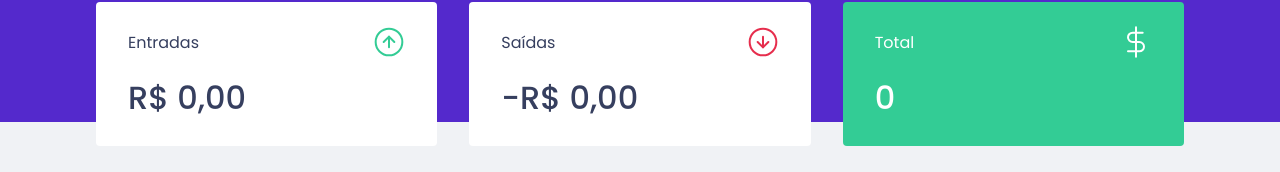
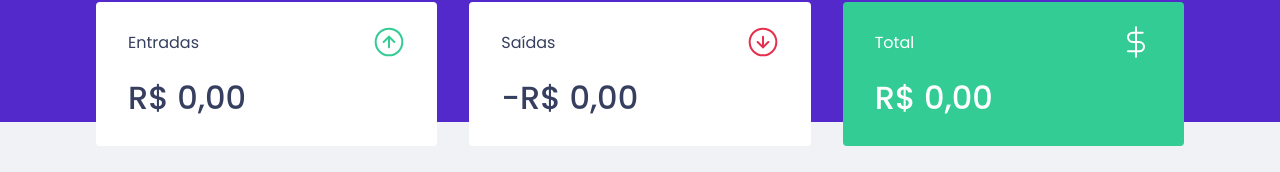
Before and after one commit to jonathanbueno/dt-money, a React (Create React App) app: page / in a window 1280 px wide. Shown: the part 150-322 px from the top of the page. Built offline with nearby package versions, Linux system fonts and the light colour scheme; no server answers; what miragejs would draw is missing.

Commit message:
Fixed missing format on Total amount

```diff
--- a/src/components/Summary/index.tsx
+++ b/src/components/Summary/index.tsx
@@ -62,7 +62,12 @@ export function Summary() {
           <p>Total</p>
           <img src={totalIcon} alt='Total' />
         </header>
-        <strong>{summary.total} </strong>
+        <strong>
+          {new Intl.NumberFormat('pt-BR', {
+            style: 'currency',
+            currency: 'BRL',
+          }).format(summary.total)}
+        </strong>
       </div>
     </Container>
   );
```
